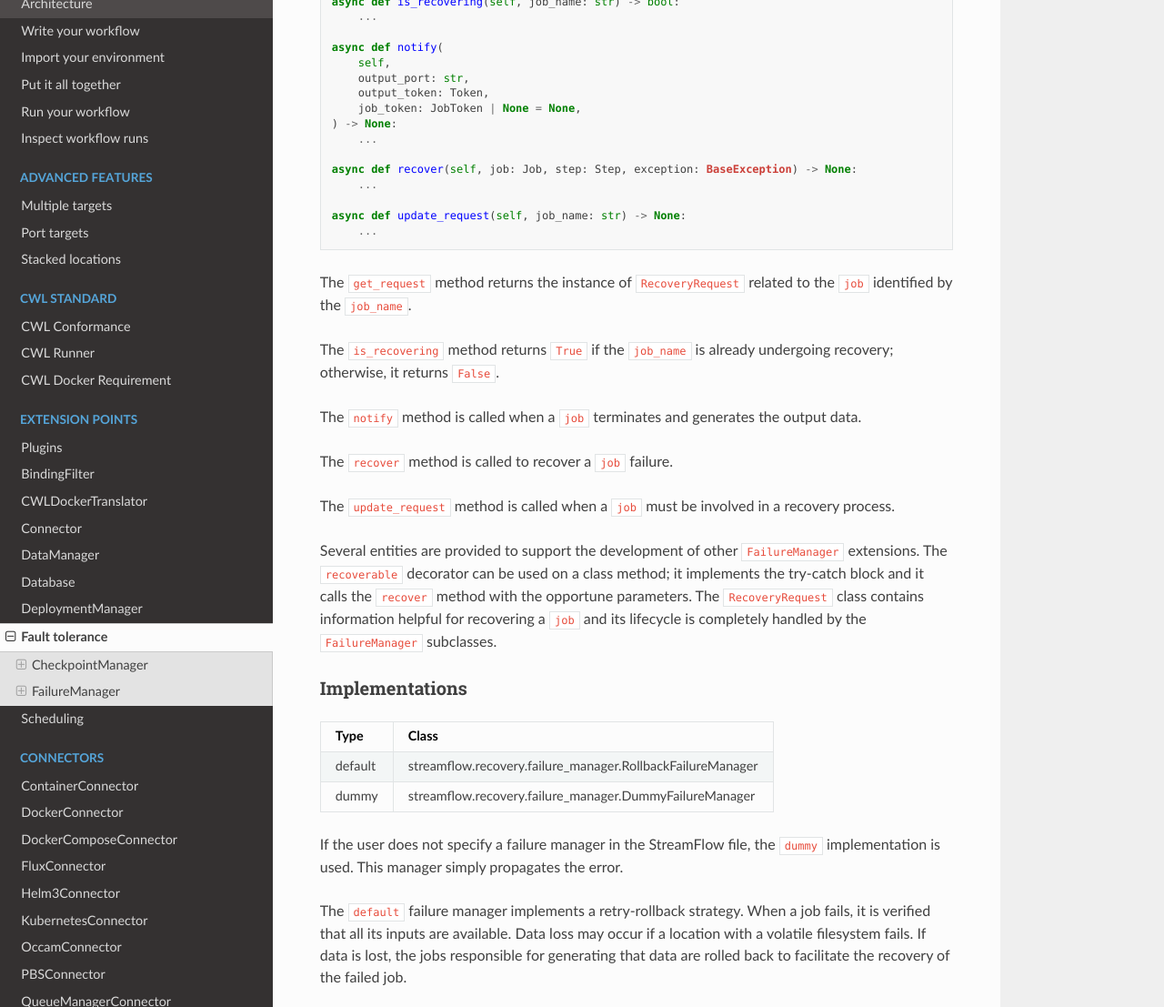
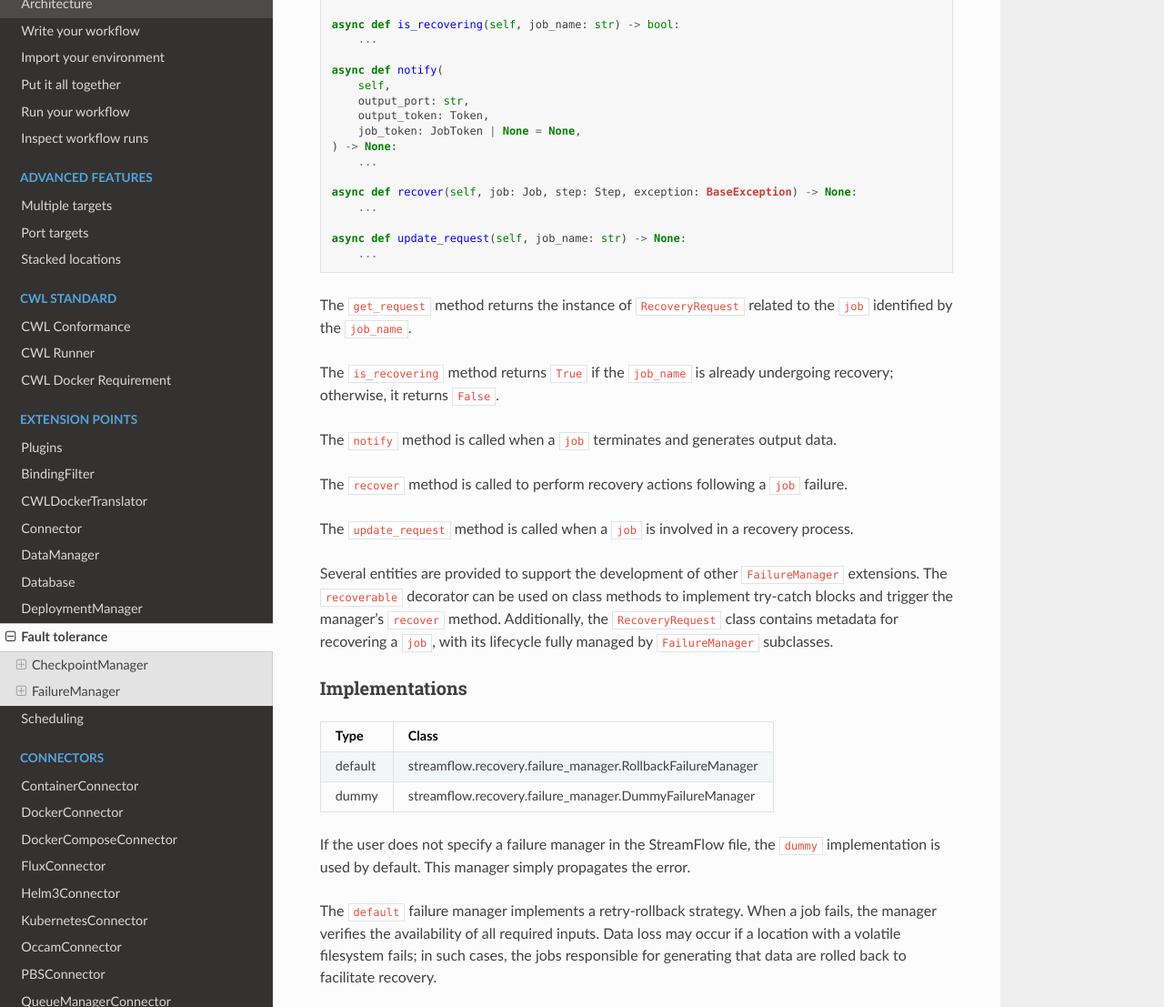
Before and after one commit to alpha-unito/streamflow, a Sphinx documentation site: the page built from docs/source/ext/fault-tolerance.rst, in a window 1280 px wide and 1400 px high, scrolled down 1332 px, cut to the strip 0-1107 px from the top of the window. Shown: the whole strip at 91% size. Built offline with Sphinx 7.4.7 and the Read the Docs theme 3.1.0, drawn with Linux system fonts in a browser that asks for light colours; some of the changed text lies outside the part shown.

Commit message:
Changed doc

```diff
--- a/docs/source/ext/fault-tolerance.rst
+++ b/docs/source/ext/fault-tolerance.rst
@@ -29,16 +29,17 @@
 dummy      streamflow.recovery.checkpoint_manager.DummyCheckpointManager
 =======    ===============================================================
 
-If the user does not specify a checkpoint manager in the StreamFlow file, the ``dummy`` implementation is used. This manager has no effect and performs no operations.
+If the user does not specify a checkpoint manager in the StreamFlow file, the ``dummy`` implementation is used by default. This manager has no effect and performs no operations.
 
-If the user defines the ``DefaultCheckpointManager``, the behavior is to save all intermediate files to a local persistent location.
+If the user defines the ``DefaultCheckpointManager``, the standard behavior is to save all intermediate files to a local persistent location.
 
 .. jsonschema:: https://streamflow.di.unito.it/schemas/recovery/default_checkpoint_manager.json
+    :lift_description: true
 
 FailureManager
 ==============
 
-The ``FailureManager`` handles the failure of a step. A failure may occur within the step application itself or if the execution location becomes unavailable.
+The ``FailureManager`` interface manages the recovery logic for failed workflow steps, whether the failure originates from the step application or the unavailability of an execution location. It is defined in the ``streamflow.core.recovery`` module and exposes several public methods:
 
 .. code-block:: python
 
@@ -69,15 +70,13 @@
 
 The ``is_recovering`` method returns ``True`` if the ``job_name`` is already undergoing recovery; otherwise, it returns ``False``.
 
-The ``notify`` method is called when a ``job`` terminates and generates the output data.
+The ``notify`` method is called when a ``job`` terminates and generates output data.
 
-The ``recover`` method is called to recover a ``job`` failure.
+The ``recover`` method is called to perform recovery actions following a ``job`` failure.
 
-The ``update_request`` method is called when a ``job`` must be involved in a recovery process.
+The ``update_request`` method is called when a ``job`` is involved in a recovery process.
 
-Several entities are provided to support the development of other ``FailureManager`` extensions.
-The ``recoverable`` decorator can be used on a class method; it implements the try-catch block and it calls the ``recover`` method with the opportune parameters.
-The ``RecoveryRequest`` class contains information helpful for recovering a ``job`` and its lifecycle is completely handled by the ``FailureManager`` subclasses.
+Several entities are provided to support the development of other ``FailureManager`` extensions. The ``recoverable`` decorator can be used on class methods to implement try-catch blocks and trigger the manager's ``recover`` method. Additionally, the ``RecoveryRequest`` class contains metadata for recovering a ``job``, with its lifecycle fully managed by ``FailureManager`` subclasses.
 
 Implementations
 ---------------
@@ -89,10 +88,9 @@
 dummy      streamflow.recovery.failure_manager.DummyFailureManager
 =======    ==========================================================
 
-If the user does not specify a failure manager in the StreamFlow file, the ``dummy`` implementation is used. This manager simply propagates the error.
+If the user does not specify a failure manager in the StreamFlow file, the ``dummy`` implementation is used by default. This manager simply propagates the error.
 
-The ``default`` failure manager implements a retry-rollback strategy.
-When a job fails, it is verified that all its inputs are available. Data loss may occur if a location with a volatile filesystem fails.
-If data is lost, the jobs responsible for generating that data are rolled back to facilitate the recovery of the failed job.
+The ``default`` failure manager implements a retry-rollback strategy. When a job fails, the manager verifies the availability of all required inputs. Data loss may occur if a location with a volatile filesystem fails; in such cases, the jobs responsible for generating that data are rolled back to facilitate recovery.
 
 .. jsonschema:: https://streamflow.di.unito.it/schemas/recovery/rollback_failure_manager.json
+    :lift_description: true
--- a/pyproject.toml
+++ b/pyproject.toml
@@ -125,7 +125,6 @@
     "streamflow.persistence",
     "streamflow.provenance",
     "streamflow.recovery",
-    "streamflow.recovery.policy",
     "streamflow.scheduling",
     "streamflow.scheduling.policy",
     "streamflow.workflow"
```
Also changed, not shown: 5 other files.
